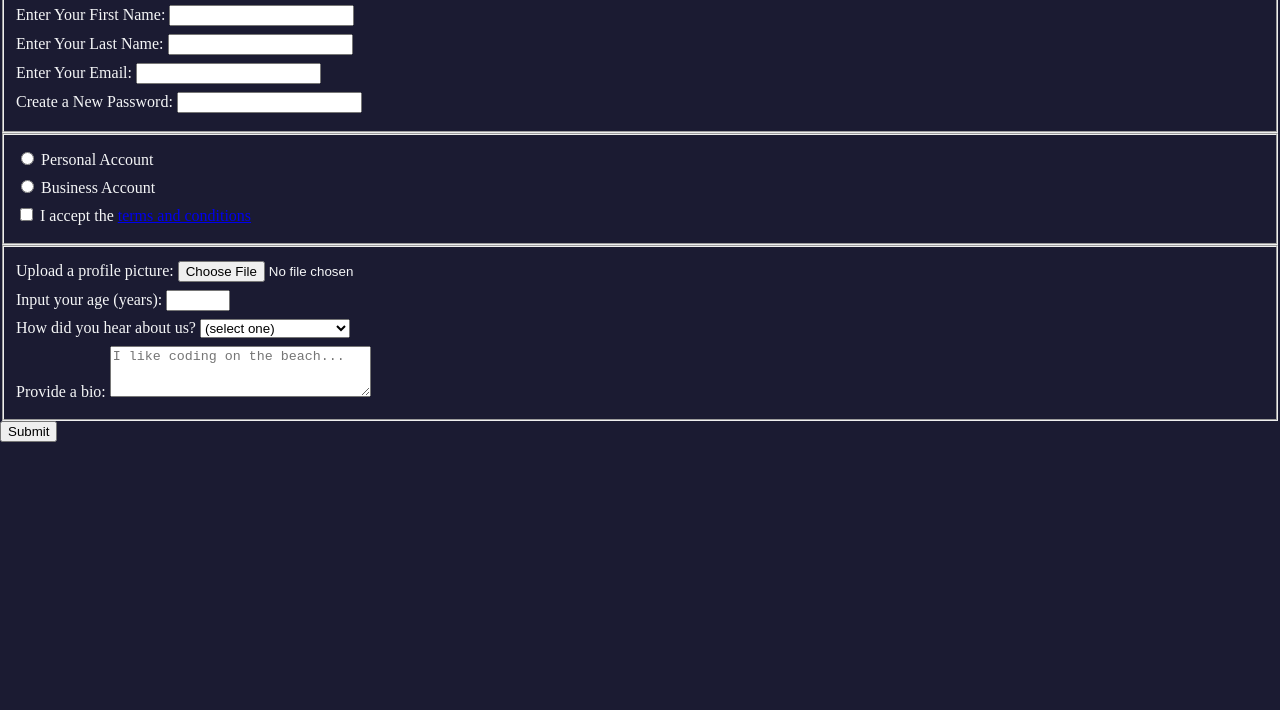
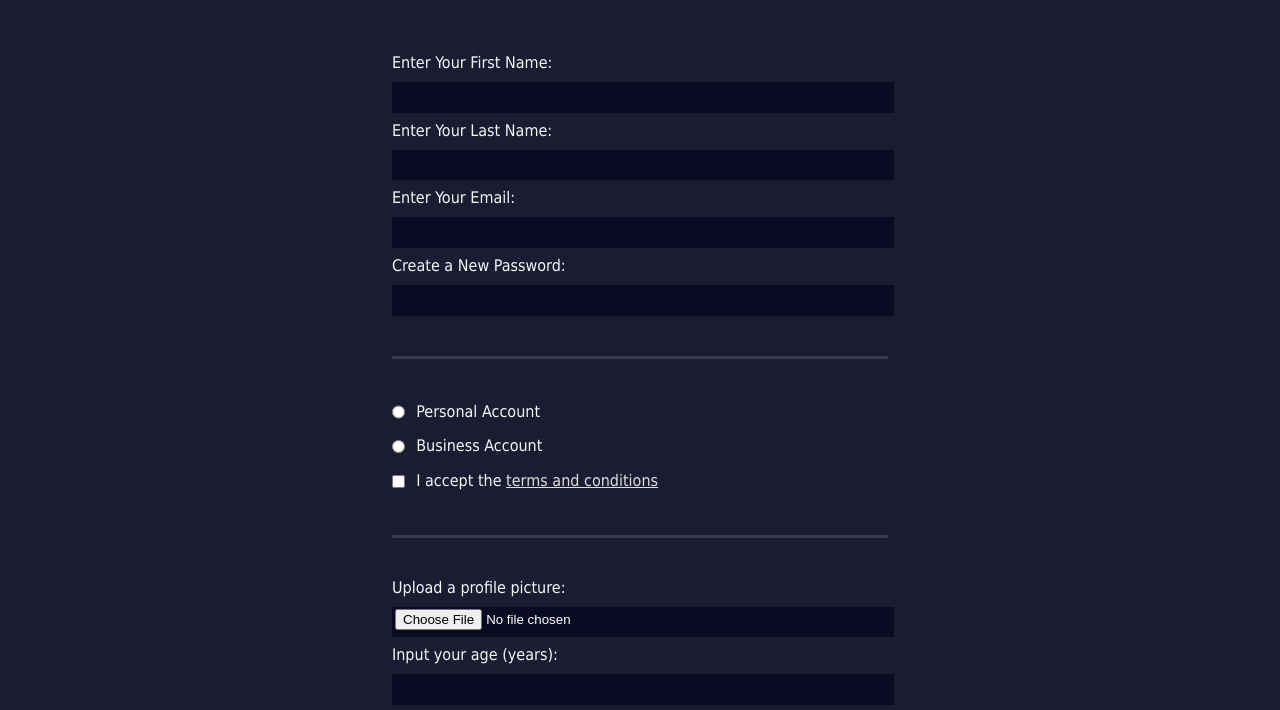
Before and after one commit to Moussa-Kalam/Registration-form_html-css, a plain HTML site: page index.html in a window 1280 px wide. Shown: the part 124-834 px from the top of the page. Drawn offline with Linux system fonts and the light colour scheme.

Commit message:
Registration form completed

```diff
--- a/index.html
+++ b/index.html
@@ -28,10 +28,12 @@
         <fieldset>
             <!--account-type relates the radio inputs-->
             <!--Linking the input elements and the label elements with the same value - for(label) and id(input)-->
-            <label for="personal-account"><input type="radio" name="account-type"> Personal Account</label>
-            <label for="business-account"><input type="radio" name="account-type"> Business Account</label>
-            <label for="terms-and-conditions"><input type="checkbox" required> I accept the <a href="#">terms and
-                    conditions</a></label>
+            <label for="personal-account"><input type="radio" name="account-type" class="inline"> Personal
+                Account</label>
+            <label for="business-account"><input type="radio" name="account-type" class="inline"> Business
+                Account</label>
+            <label for="terms-and-conditions"><input type="checkbox" required class="inline"> I accept the <a
+                    href="#">terms and conditions</a></label>
         </fieldset>
         <fieldset>
             <!--User should add a profile picture-->
--- a/styles.css
+++ b/styles.css
@@ -5,6 +5,8 @@ body {
     margin: 0;
     background-color: #1b1b32;
     color: #f5f6f7;
+    font-family: Tahoma;
+    font-size: 16px;
 }
 
 /* Make all the elements appear on separate lines */
@@ -12,3 +14,70 @@ label {
     display: block;
     margin: 0.5rem 0;
 }
+
+h1,
+p {
+    margin: 1em auto;
+    text-align: center;
+}
+
+form {
+    margin: 0 auto;
+    max-width: 500px;
+    min-width: 300px;
+    width: 60vw;
+    padding: 0 0 2em 0;
+}
+
+fieldset {
+    border: none;
+    padding: 2rem 0;
+    border-bottom: 3px solid #3b3b4f;
+}
+
+fieldset:last-of-type {
+    border-bottom: none;
+}
+
+input,
+textarea,
+select {
+    width: 100%;
+    margin: 0;
+    margin-top: 10px;
+    min-height: 2em;
+}
+
+.inline {
+    width: unset;
+    /*Add some space between the inline elements and the label text*/
+    margin: 0 0.5em 0 0;
+    vertical-align: middle;
+}
+
+input,
+textarea {
+    background-color: #0a0a23;
+    border: 1px solid #0a0a23;
+    color: #ffffff;
+}
+
+/*Style the submit button*/
+input[type="submit"] {
+    display: block;
+    width: 60%;
+    margin: 1em auto;
+    height: 2em;
+    font-size: 1.1rem;
+    background-color: #3b3b4f;
+    border-color: white;
+    min-width: 300px;
+}
+
+input[type="file"] {
+    padding: 1px 2px;
+}
+
+a {
+    color: #dfdfe2;
+}
```
